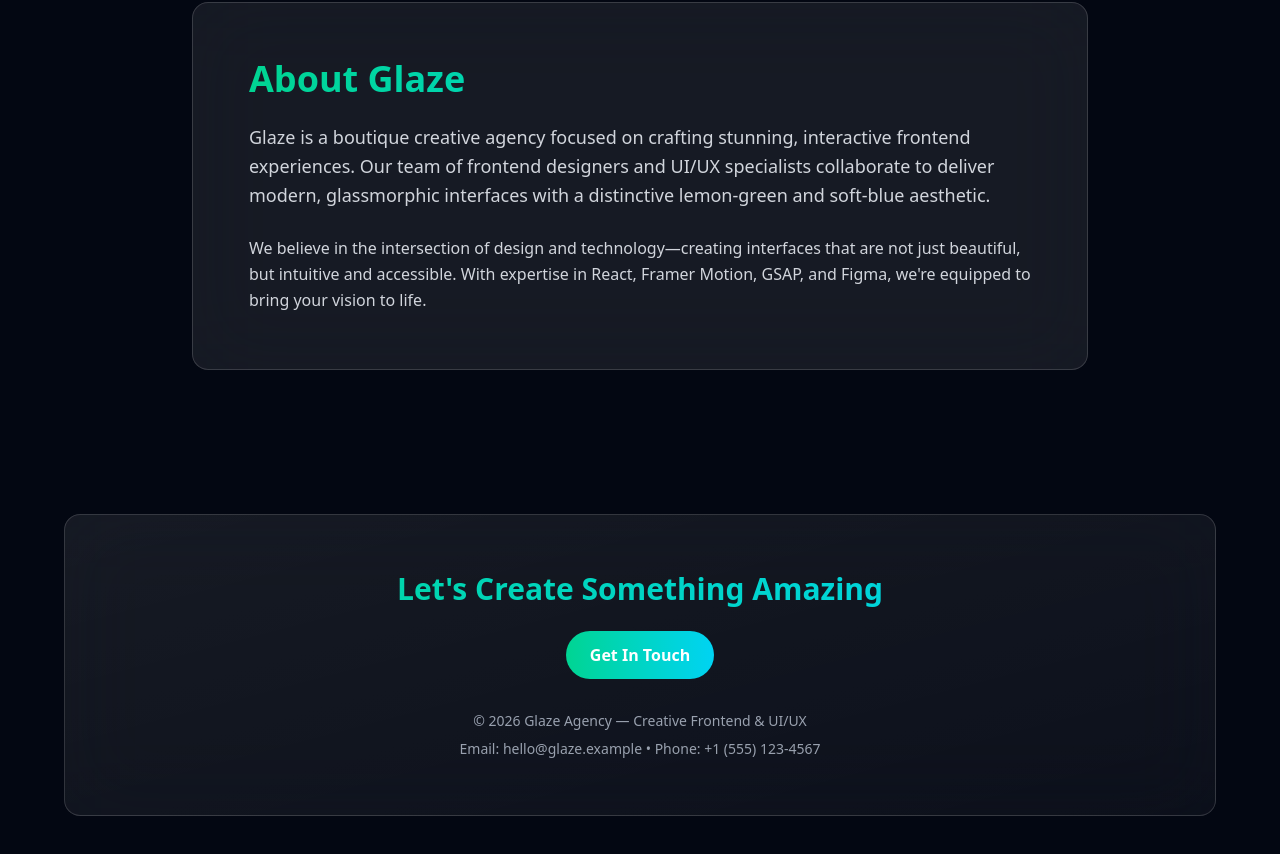
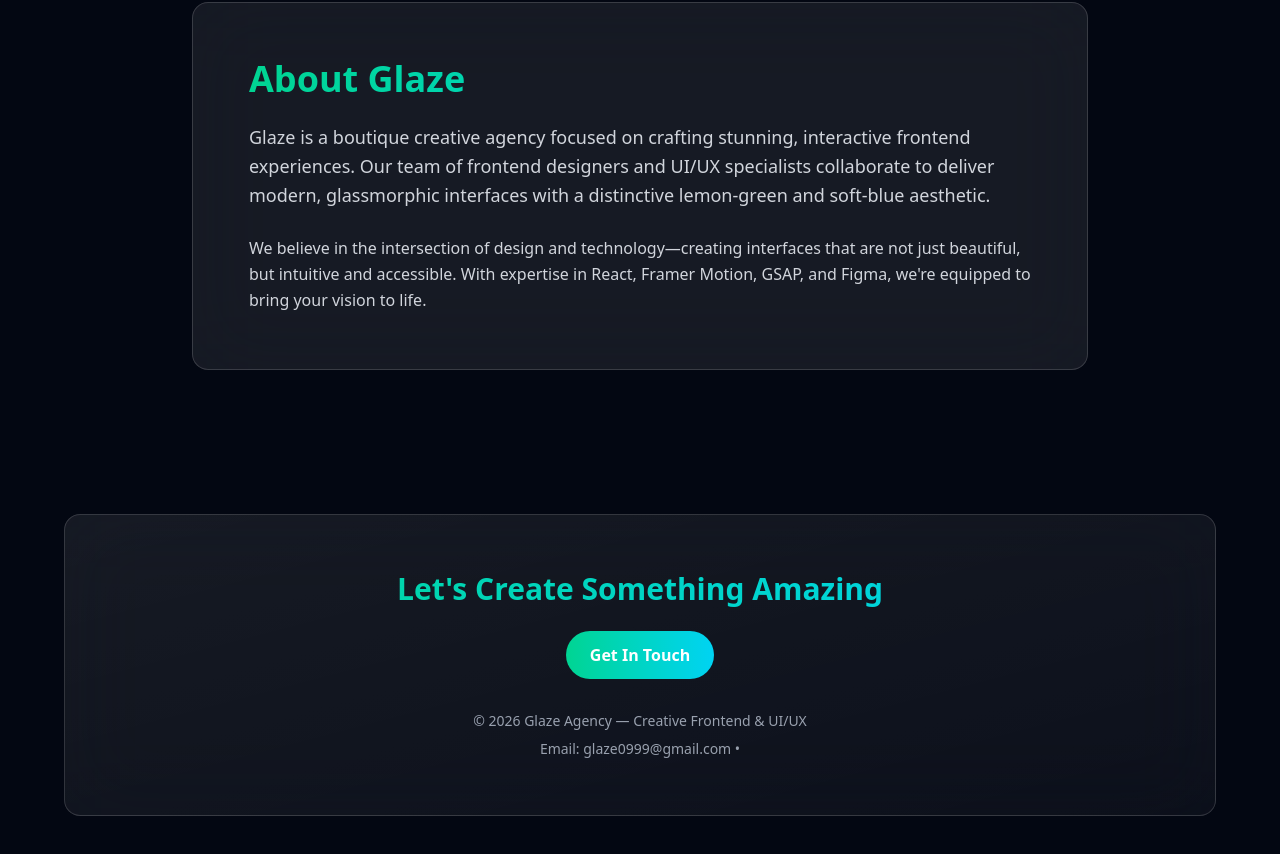
Before and after one commit to Asmit99990/glaze-portfolio, a React (Vite) app: page / in a window 1280 px wide. Shown: the part 1720-2574 px from the top of the page. Built offline with nearby package versions, Linux system fonts and the light colour scheme.

Commit message:
Update Footer.jsx

```diff
--- a/src/components/Footer.jsx
+++ b/src/components/Footer.jsx
@@ -44,7 +44,7 @@ export default function Footer() {
               className="space-y-2 text-sm text-gray-400"
             >
               <p>© {new Date().getFullYear()} Glaze Agency — Creative Frontend & UI/UX</p>
-              <p>Email: hello@glaze.example • Phone: +1 (555) 123-4567</p>
+              <p>Email: glaze0999@gmail.com • </p>
             </motion.div>
           </div>
         </div>
```
